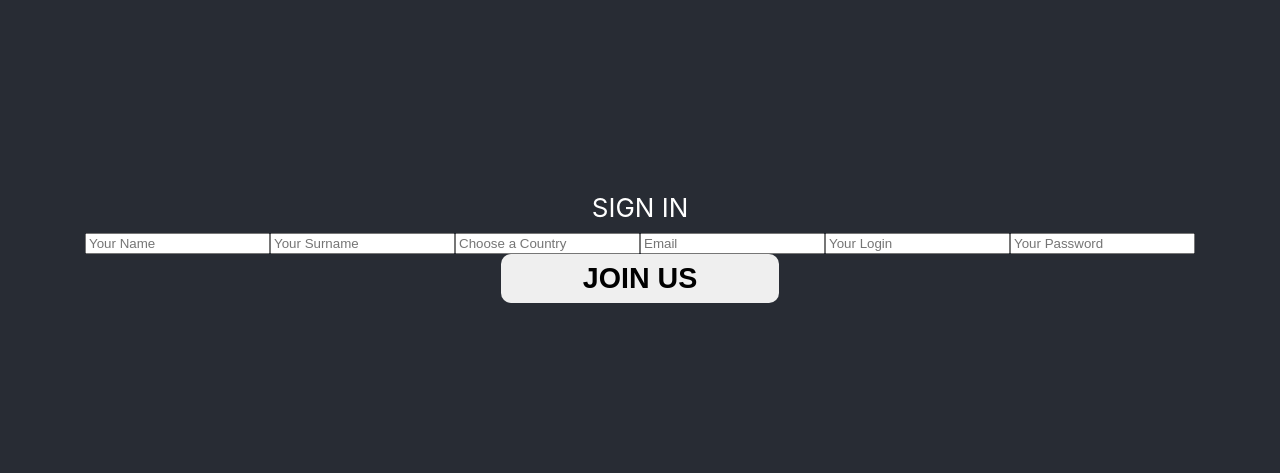
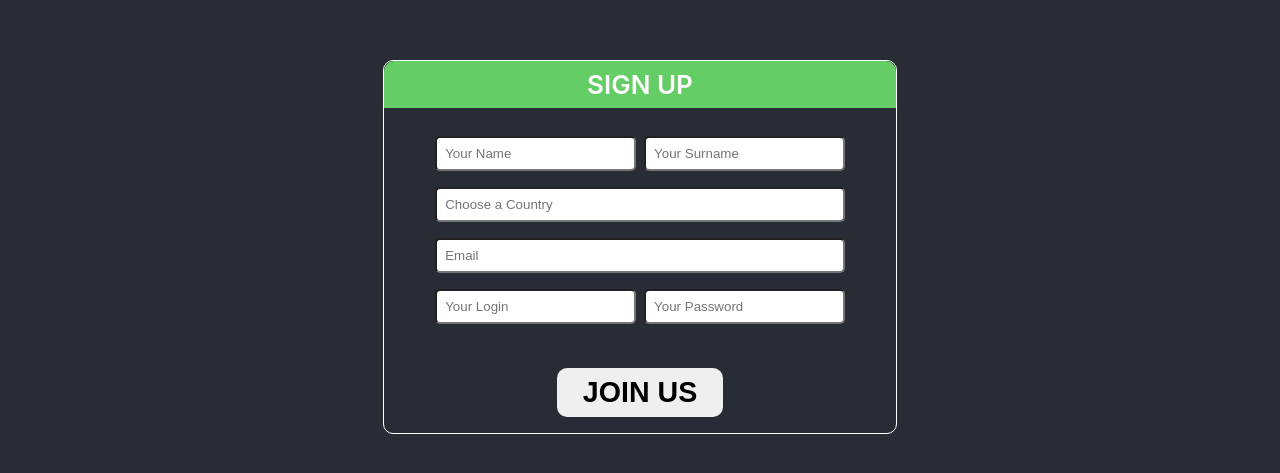
Before and after one commit to fredixus/backend, a React (Create React App) app in the folder frontend/: page /signup in a window 1280 px wide. Shown: the part 153-626 px from the top of the page. Built offline with nearby package versions, Linux system fonts and the light colour scheme.

Commit message:
Add Styles for Signup View

```diff
--- a/frontend/src/assets/styles/components/button.scss
+++ b/frontend/src/assets/styles/components/button.scss
@@ -1,6 +1,7 @@
 button {
     padding: 1vh 2vw;
-    width: 25%;
+    margin: 2vh;
+    width: auto;
     font-weight: 600;
     font-size: 1.1em;
     border-radius: 10px;
--- a/frontend/src/assets/styles/main.scss
+++ b/frontend/src/assets/styles/main.scss
@@ -3,3 +3,4 @@
 @import './variables.scss';
 
 @import './views/Login.scss';
+@import './views/SignUp.scss';
--- /dev/null
+++ b/frontend/src/assets/styles/views/SignUp.scss
@@ -0,0 +1,57 @@
+.SignUp {
+    display: flex;
+    justify-content: center;
+    align-items: center;
+
+    .signup-card {
+        display: flex;
+        align-items: center;
+        flex-direction: column;
+        width: 40vw;
+        height: auto;
+        border-radius: 10px;
+        margin: 4vh;
+        border: 1px solid white;
+        header {
+            width: 100%;
+            background-color: $primary-color-2;
+            border-top-right-radius: 10px;
+            border-top-left-radius: 10px;
+            padding: 1vh;
+            font-weight: 600;
+            box-sizing: border-box;
+        }
+
+        form {
+            width: 100%;
+            display: flex;
+            flex-direction: column;
+            padding: 2.5vh;
+            align-items: center;
+
+            input {
+                box-sizing: border-box;
+                width: 80%;
+                padding: 1vh;
+                margin: 1vh 0;
+                border-radius: 5px;
+            }
+
+            div {
+                display: flex;
+                justify-content: space-between;
+                width: 80%;
+                input {
+                    box-sizing: border-box;
+                    width: 49%;
+                    margin: 1vh 0;
+                    padding: 1vh;
+                }
+            }
+        }
+
+        p {
+            font-size: 0.6em;
+        }
+    }
+}
--- a/frontend/src/views/SignUp/SignUp.js
+++ b/frontend/src/views/SignUp/SignUp.js
@@ -13,19 +13,27 @@ class SignUp extends React.Component {
         return (
             <div className="SignUp">
                 <div className="signup-card">
-                    <header className="header">
-                        SIGN IN
-                    </header>
+                    <header className="header">SIGN UP</header>
                     <form>
-                        <input name="name" type="text" placeholder="Your Name" required />
-                        <input name="surname" type="text" placeholder="Your Surname" required />
+                        <div>
+                            <input name="name" type="text" placeholder="Your Name" required />
+                            <input name="surname" type="text" placeholder="Your Surname" required />
+
+                        </div>
+
                         <input name="country" type="text" placeholder="Choose a Country" required />
                         {/* Country input is to changed on select type */}
                         <input name="email" type="email" placeholder="Email" required />
-                        <input name="login" type="text" placeholder="Your Login" required />
-                        <input name="password" type="password" placeholder="Your Password" required />
+                        <div>
+                            <input name="login" type="text" placeholder="Your Login" required />
+                            <input name="password" type="password" placeholder="Your Password" required />
+                        </div>
                     </form>
-                    <button>JOIN US</button>
+
+                    <Link to="/login">
+                        <button>JOIN US</button>
+                    </Link>
+
                 </div>
             </div>
         );
```
